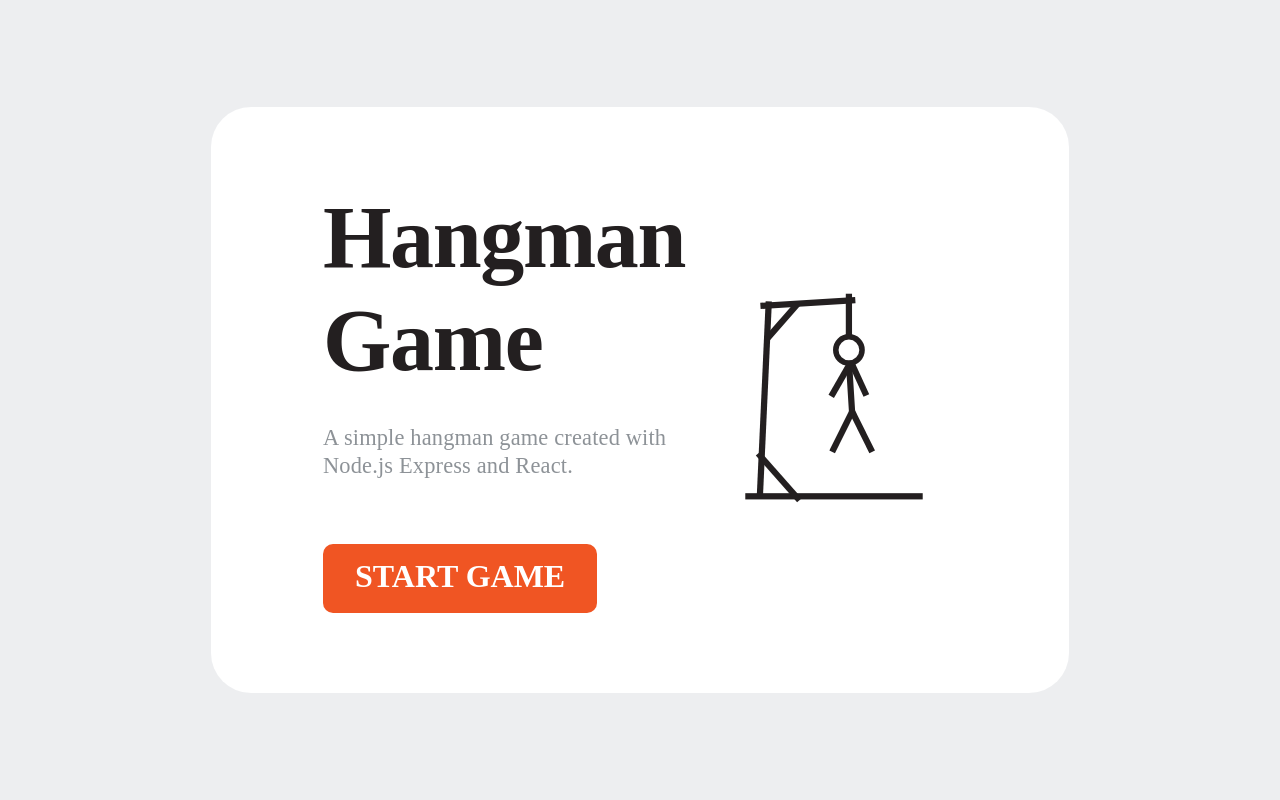
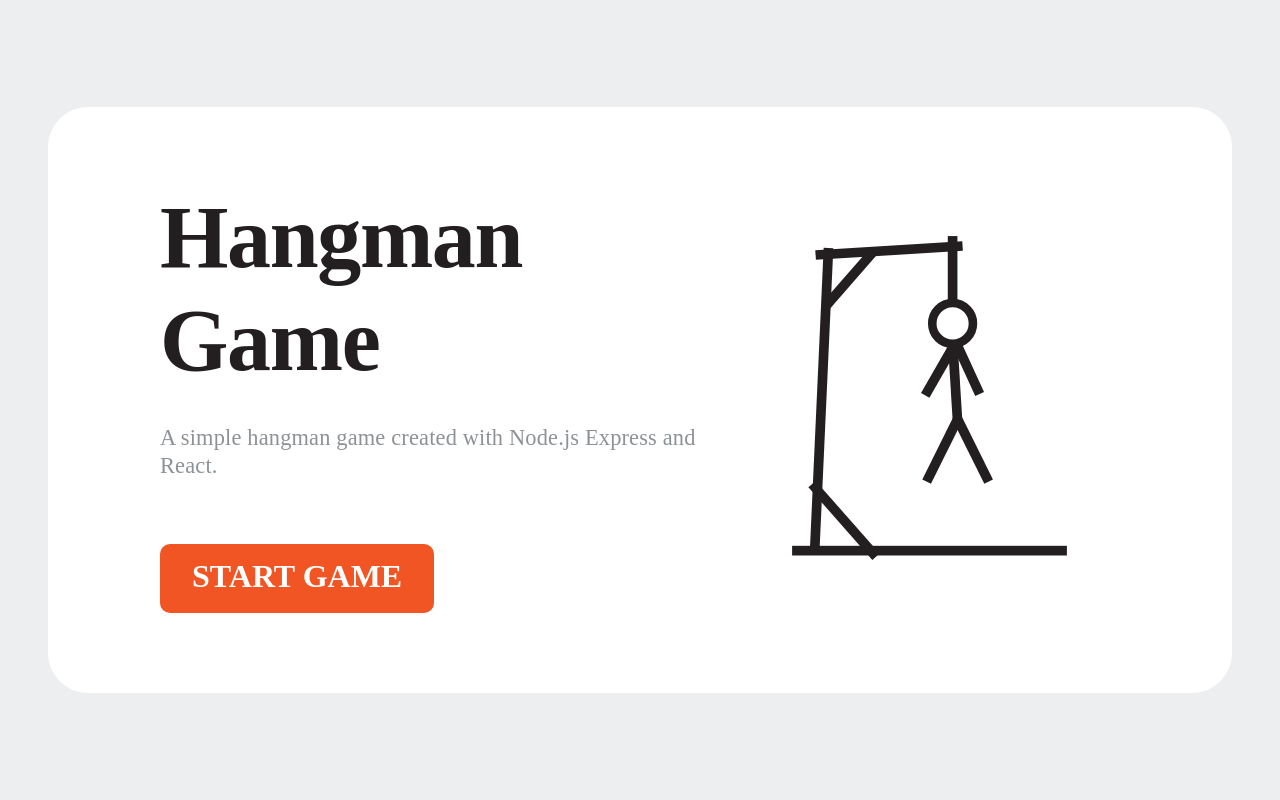
Before and after one commit to ricardas98/hangman-game-2, a React (Create React App) app in the folder client/: page / in a window 1280 px wide. Shown: the top 800 px of the page. Built offline with nearby package versions, Linux system fonts and the light colour scheme; no server answers; a web font is replaced by a local one.

Commit message:
[REFACT] card window properties

```diff
--- a/client/src/view/component/CardWindow.tsx
+++ b/client/src/view/component/CardWindow.tsx
@@ -2,19 +2,29 @@ import { Box } from "@mui/material";
 
 interface CardWindowProps {
   children: JSX.Element;
+  borderRadius?: number;
+  py?: number;
+  px?: number;
 }
 
-export const CardWindow = ({ children }: CardWindowProps) => {
+export const CardWindow = ({
+  children,
+  py,
+  px,
+  borderRadius,
+}: CardWindowProps) => {
   return (
     <Box
+      width={"100%"}
+      m="auto"
       sx={{
         maxWidth: "960px",
         display: "flex-inline",
         backgroundColor: "background.paper",
-        borderRadius: "2.5rem",
+        borderRadius: `${borderRadius?.toString() || 2.5}rem`,
       }}
-      py={10}
-      px={14}
+      py={{ xs: py || 5 / 2, md: py || 10 }}
+      px={{ xs: px || 7 / 2, md: px || 14 }}
     >
       {children}
     </Box>
```
